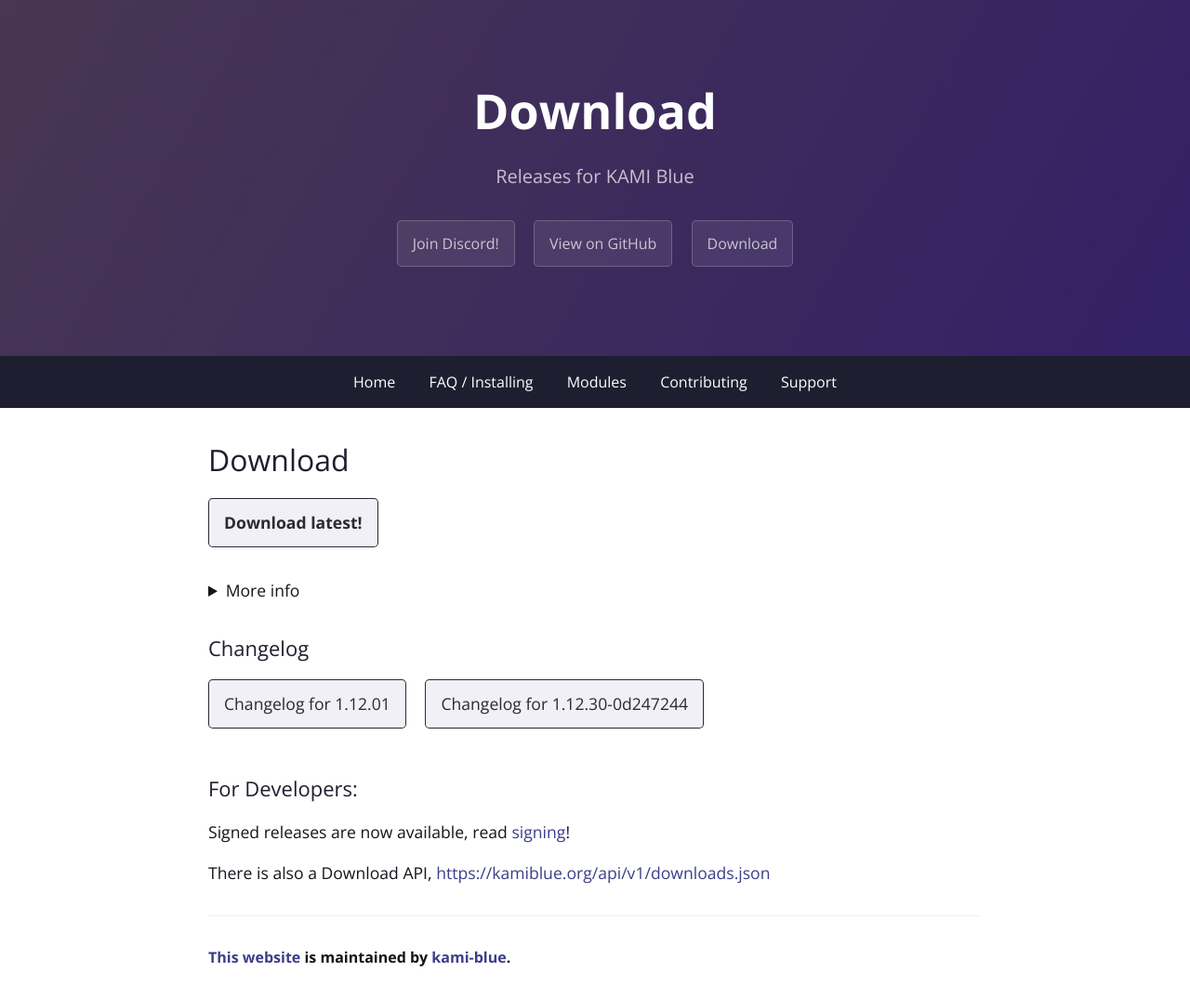
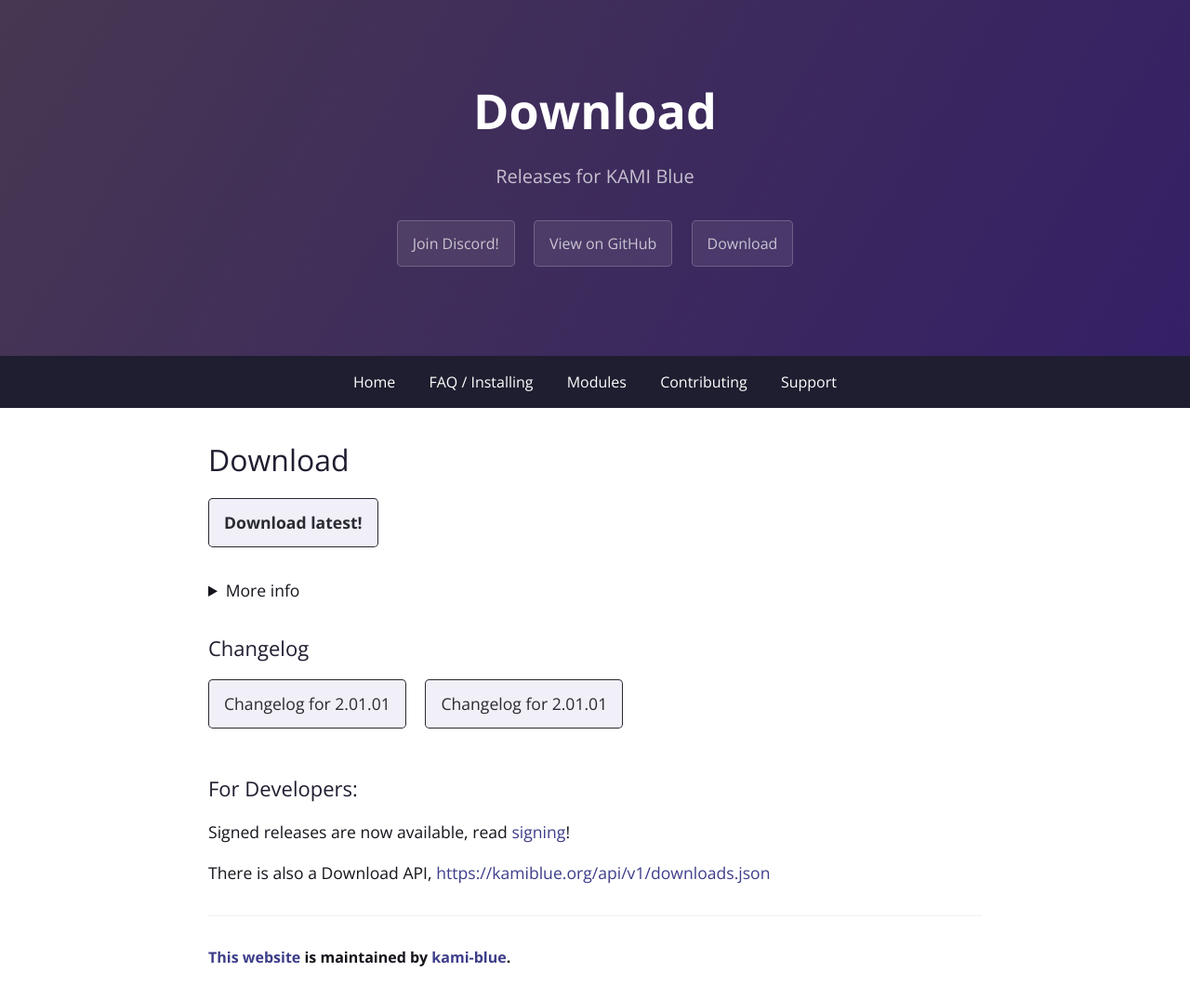
Before and after one commit to kami-blue/website, a Jekyll site: the page built from download.md, in a window 1280 px wide. Shown: the whole page at 93% size. Built offline with Jekyll 4.4.1, drawn with Linux system fonts in a browser that asks for light colours.

Commit message:
[bump] Release 2.01.01

```diff
--- a/_config.yml
+++ b/_config.yml
@@ -5,14 +5,14 @@ google_analytics: UA-157505961-1
 github:
   repository_url: https://github.com/kami-blue/client
   website_url: https://github.com/kami-blue/website
-  jar_url: https://github.com/kami-blue/client/releases/download/1.12.01/kamiblue-1.12.01.jar
-  jar_sig_url: https://github.com/kami-blue/client/releases/download/1.12.01/kamiblue-1.12.01.jar.sig
-  beta_jar_url: https://github.com/kami-blue/nightly-releases/releases/download/1.12.30-0d247244/kamiblue-1.12.30-0d247244.jar
-cur_ver: 1.12.01
-beta_ver: 1.12.30-0d247244
+  jar_url: https://github.com/kami-blue/client/releases/download/2.01.01/kamiblue-2.01.01.jar
+  jar_sig_url: https://github.com/kami-blue/client/releases/download/2.01.01/kamiblue-2.01.01.jar.sig
+  beta_jar_url: https://github.com/kami-blue/nightly-releases/releases/download/2.01.01/kamiblue-2.01.01.jar
+cur_ver: 2.01.01
+beta_ver: 2.01.01
 discord_url: https://kamiblue.org/discord
 downloads_api_ver: v1
-build_number: 845
+build_number: 846
 theme: jekyll-theme-cayman
 gems:
   - jekyll-seo-tag
```
